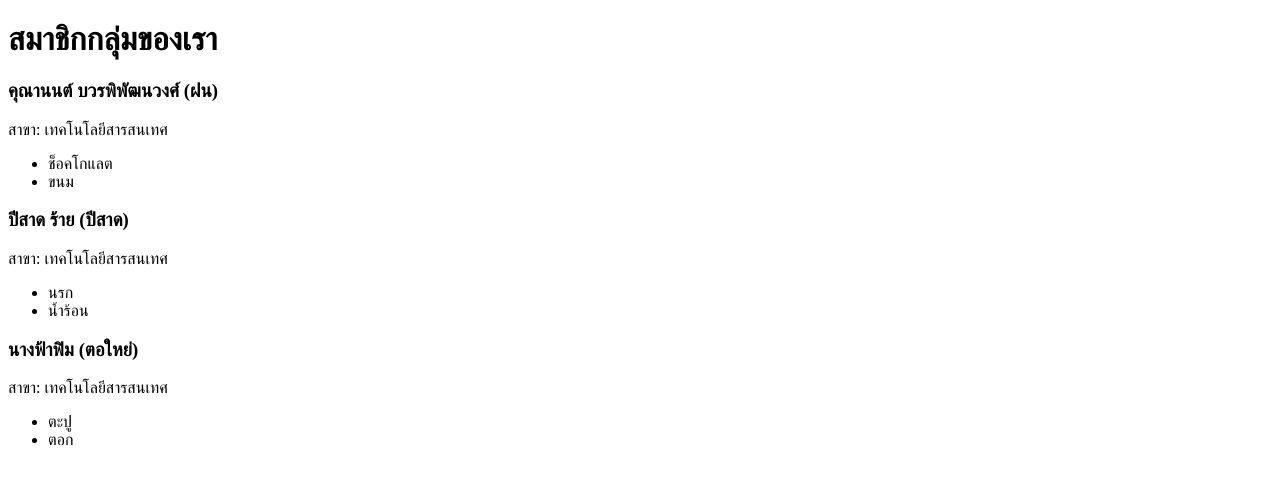
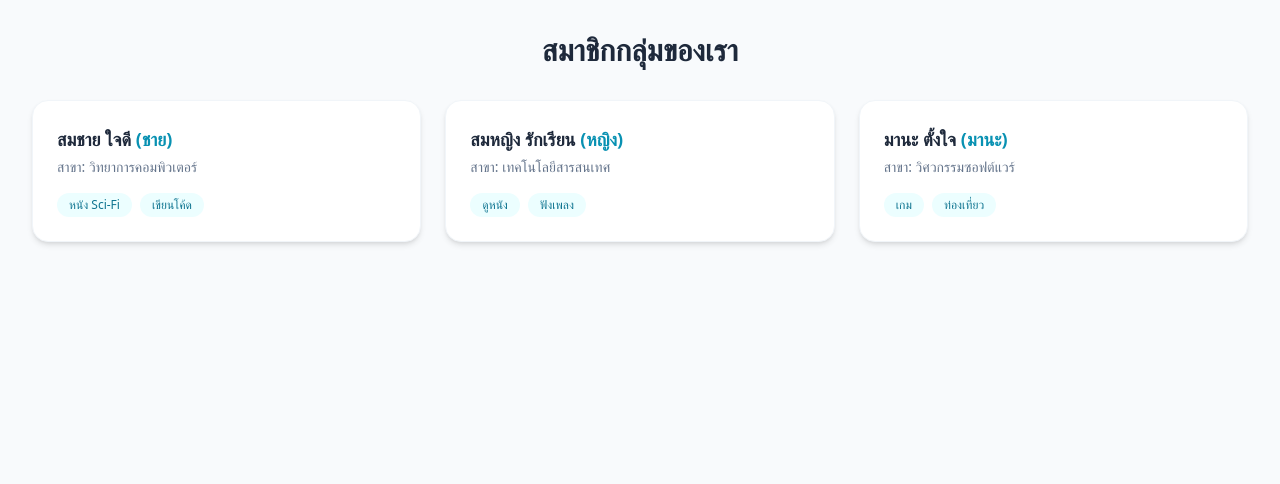
Before and after one commit to rarainlyz/react-week4, a React (Create React App) app in the folder my-app/: page / in a window 1280 px wide. Shown: the top 484 px of the page. Built offline with nearby package versions, Linux system fonts and the light colour scheme.

Commit message:
tailwind

```diff
--- a/my-app/package.json
+++ b/my-app/package.json
@@ -35,5 +35,10 @@
       "last 1 firefox version",
       "last 1 safari version"
     ]
+  },
+  "devDependencies": {
+    "autoprefixer": "^10.5.4",
+    "postcss": "^8.5.26",
+    "tailwindcss": "^3.4.19"
   }
 }
--- /dev/null
+++ b/my-app/postcss.config.js
@@ -0,0 +1,6 @@
+module.exports = {
+  plugins: {
+    tailwindcss: {},
+    autoprefixer: {},
+  },
+}
--- a/my-app/src/App.js
+++ b/my-app/src/App.js
@@ -1,20 +1,37 @@
+
 import ProfileCard from './Component/ProfileCard';
-import './App.css';
 
 const members = [
-  { id: 1, name: 'คุณานนต์ บวรพิพัฒนวงศ์', nickname: 'ฝน',
-    major: 'เทคโนโลยีสารสนเทศ', favorites: ['ช็อคโกแลต', 'ขนม'] },
-    { id: 2, name: 'ปีสาด ร้าย', nickname: 'ปีสาด',
-    major: 'เทคโนโลยีสารสนเทศ', favorites: ['นรก', 'น้ำร้อน'] },
-     { id: 3, name: 'นางฟ้าฟิม', nickname: 'ตอใหย่',
-    major: 'เทคโนโลยีสารสนเทศ', favorites: ['ตะปู', 'ตอก'] },
+  {
+    id: 1,
+    name: 'สมชาย ใจดี',
+    nickname: 'ชาย',
+    major: 'วิทยาการคอมพิวเตอร์',
+    favorites: ['หนัง Sci-Fi', 'เขียนโค้ด'],
+  },
+  {
+    id: 2,
+    name: 'สมหญิง รักเรียน',
+    nickname: 'หญิง',
+    major: 'เทคโนโลยีสารสนเทศ',
+    favorites: ['ดูหนัง', 'ฟังเพลง'],
+  },
+  {
+    id: 3,
+    name: 'มานะ ตั้งใจ',
+    nickname: 'มานะ',
+    major: 'วิศวกรรมซอฟต์แวร์',
+    favorites: ['เกม', 'ท่องเที่ยว'],
+  },
 ];
 
 function App() {
   return (
-    <div className="container">
-      <h1>สมาชิกกลุ่มของเรา</h1>
-      <div className="card-row">
+    <div className="min-h-screen bg-slate-50 p-8">
+      <h1 className="mb-8 text-center text-3xl font-bold text-slate-800">
+        สมาชิกกลุ่มของเรา
+      </h1>
+      <div className="grid grid-cols-1 gap-6 md:grid-cols-2 lg:grid-cols-3">
         {members.map((m) => (
           <ProfileCard
             key={m.id}
--- /dev/null
+++ b/my-app/src/Component/Button.jsx
@@ -0,0 +1,15 @@
+const styles = {
+  primary: 'bg-cyan-600 text-white hover:bg-cyan-700',
+  danger:  'bg-red-600 text-white hover:bg-red-700',
+  ghost:   'border border-slate-300 text-slate-700 hover:bg-slate-100',
+};
+
+function Button({ variant = 'primary', children }) {
+  return (
+    <button className={`rounded-lg px-4 py-2 font-semibold transition ${styles[variant]}`}>
+      {children}
+    </button>
+  );
+}
+
+export default Button;
--- a/my-app/src/Component/Footer.jsx
+++ b/my-app/src/Component/Footer.jsx
@@ -1,14 +1,26 @@
 function Footer() {
-  return <footer><p>© 2026 วิชา 520 341</p></footer>;
-}
-function App() {
   return (
-    <div>
-      <Header />
-      <MovieList />
-      <Footer />
-    </div>
+    <footer className="mt-auto bg-slate-900 px-6 py-8">
+      <div className="mx-auto grid max-w-5xl grid-cols-1 gap-6 text-sm
+                      text-slate-400 md:grid-cols-3">
+        <div>
+          <p className="mb-2 font-bold text-white">🎬 MovieHub</p>
+          <p>โปรเจกต์ประกอบวิชา 520 341<br />Client Side Web Programming</p>
+        </div>
+        <div>
+          <p className="mb-2 font-semibold text-slate-200">เมนู</p>
+          <p>หน้าแรก · หนังใหม่ · รายการโปรด</p>
+        </div>
+        <div>
+          <p className="mb-2 font-semibold text-slate-200">ติดต่อ</p>
+          <p>คณะวิศวกรรมศาสตร์ฯ<br />มหาวิทยาลัยศิลปากร</p>
+        </div>
+      </div>
+      <p className="mt-6 text-center text-xs text-slate-500">
+        © 2026 MovieHub — สร้างเพื่อการเรียนรู้เท่านั้น
+      </p>
+    </footer>
   );
 }
 
-export default App;
+export default Footer;
--- /dev/null
+++ b/my-app/src/Component/Navbar.jsx
@@ -0,0 +1,20 @@
+function Navbar() {
+  return (
+    <nav className="flex items-center justify-between bg-slate-900 px-6 py-4">
+      <span className="text-xl font-bold text-white">
+        🎬 Movie<span className="text-cyan-400">Hub</span>
+      </span>
+      <div className="hidden gap-6 text-slate-300 md:flex">
+        <a href="/" className="transition hover:text-cyan-400">หน้าแรก</a>
+        <a href="/new-movies" className="transition hover:text-cyan-400">หนังใหม่</a>
+        <a href="/favorites" className="transition hover:text-cyan-400">รายการโปรด</a>
+      </div>
+      <button className="rounded-lg bg-cyan-600 px-4 py-2 text-sm font-semibold
+                         text-white hover:bg-cyan-700 transition">
+        เข้าสู่ระบบ
+      </button>
+    </nav>
+  );
+}
+
+export default Navbar;
--- a/my-app/src/Component/ProfileCard.jsx
+++ b/my-app/src/Component/ProfileCard.jsx
@@ -1,11 +1,17 @@
 function ProfileCard({ name, nickname, major = 'ยังไม่ระบุสาขา', favorites }) {
   return (
-    <div className="profile-card">
-      <h3>{name} ({nickname})</h3>
-      <p>สาขา: {major}</p>
-      <ul>
+    <div className="rounded-2xl border border-slate-100 bg-white p-6 shadow-md
+                    transition hover:-translate-y-1 hover:shadow-xl">
+      <h3 className="text-lg font-bold text-slate-800">
+        {name} <span className="text-cyan-600">({nickname})</span>
+      </h3>
+      <p className="mt-1 text-sm text-slate-500">สาขา: {major}</p>
+      <ul className="mt-4 flex flex-wrap gap-2">
         {favorites.map((item, index) => (
-          <li key={index}>{item}</li>
+          <li key={index}
+              className="rounded-full bg-cyan-50 px-3 py-1 text-xs font-medium text-cyan-700">
+            {item}
+          </li>
         ))}
       </ul>
     </div>
--- a/my-app/src/index.css
+++ b/my-app/src/index.css
@@ -1,13 +1,3 @@
-body {
-  margin: 0;
-  font-family: -apple-system, BlinkMacSystemFont, 'Segoe UI', 'Roboto', 'Oxygen',
-    'Ubuntu', 'Cantarell', 'Fira Sans', 'Droid Sans', 'Helvetica Neue',
-    sans-serif;
-  -webkit-font-smoothing: antialiased;
-  -moz-osx-font-smoothing: grayscale;
-}
-
-code {
-  font-family: source-code-pro, Menlo, Monaco, Consolas, 'Courier New',
-    monospace;
-}
+@tailwind base;
+@tailwind components;
+@tailwind utilities;
--- a/my-app/src/index.js
+++ b/my-app/src/index.js
@@ -1,6 +1,7 @@
 import React from 'react';
 import ReactDOM from 'react-dom/client';
 import App from './App';
+import './index.css';
 
 const root = ReactDOM.createRoot(document.getElementById('root'));
 root.render(<App />);
--- /dev/null
+++ b/my-app/tailwind.config.js
@@ -0,0 +1,8 @@
+/** @type {import('tailwindcss').Config} */
+module.exports = {
+ content: ["./src/**/*.{js,jsx,ts,tsx}"],
+  theme: {
+    extend: {},
+  },
+  plugins: [],
+};
```
Also changed, not shown: package.json (added, +7 -0 lines), 2 other files (tests, documents, lock files or other folders).
